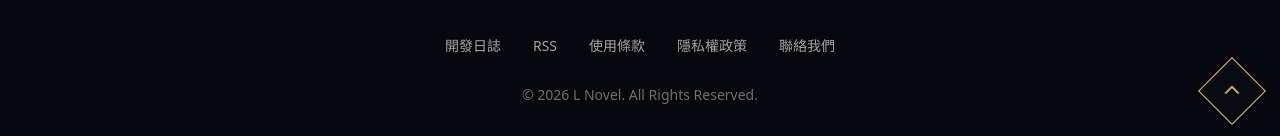
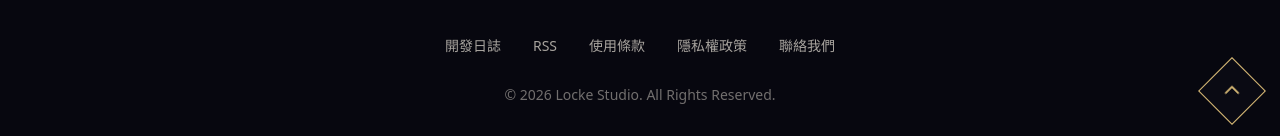
Before and after one commit to locke12456/og_home, a Jekyll site: the page built from index.html, in a window 1280 px wide and 900 px high, scrolled down 5172 px. Shown: the part 761-897 px from the top of the window. Built offline with Jekyll 4.4.1, drawn with Linux system fonts in a browser that asks for light colours.

Commit message:
Update footer.html

```diff
--- a/_includes/footer.html
+++ b/_includes/footer.html
@@ -1,5 +1,5 @@
 <footer class="ft">
   <a class="ft-logo" href="{{ '/' | relative_url }}"><svg><use href="#i-emblem"/></svg><span>轉生者們</span></a>
   <ul class="ft-links"><li><a href="{{ '/devlog/' | relative_url }}">開發日誌</a></li><li><a href="{{ '/devlog/feed.xml' | relative_url }}">RSS</a></li><li><a href="#">使用條款</a></li><li><a href="#">隱私權政策</a></li><li><a href="#">聯絡我們</a></li></ul>
-  <p class="ft-copy">© {{ site.time | date: "%Y" }} L Novel. All Rights Reserved.</p>
+  <p class="ft-copy">© {{ site.time | date: "%Y" }} Locke Studio. All Rights Reserved.</p>
 </footer>
```
